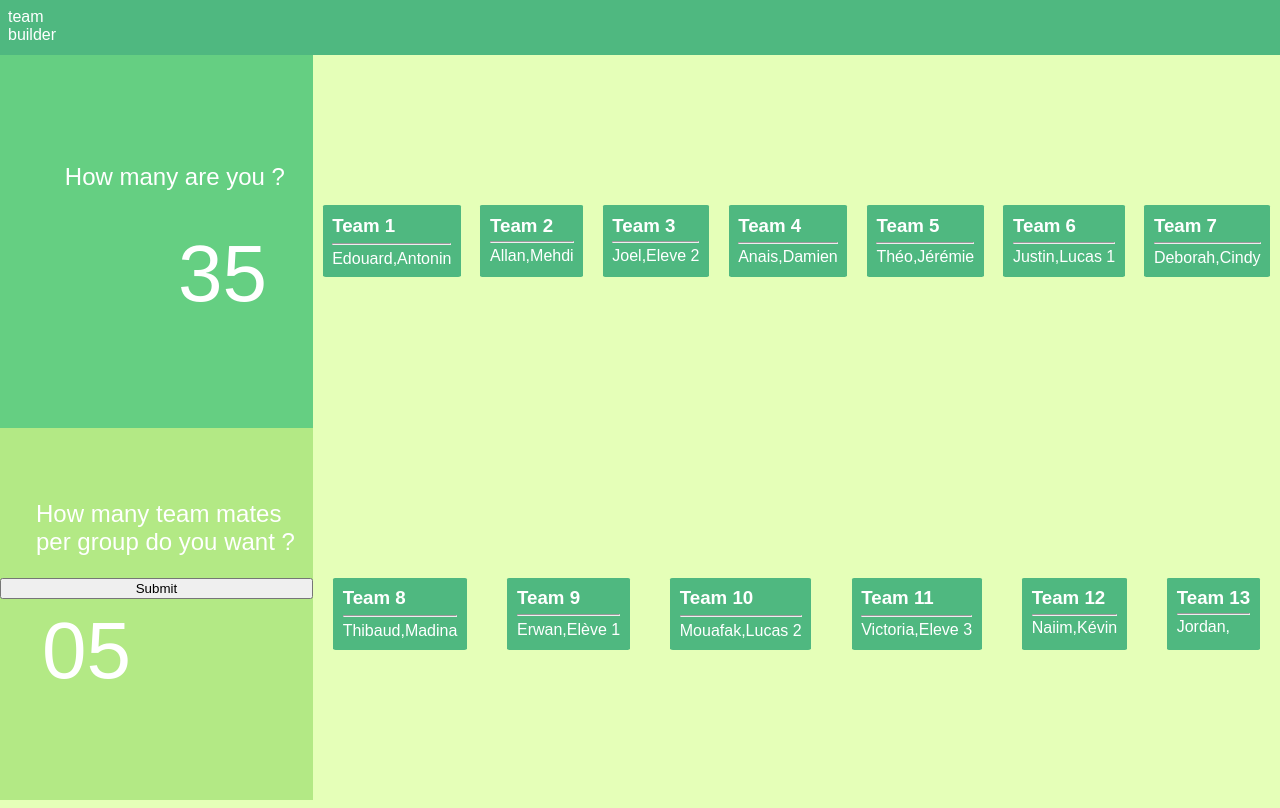
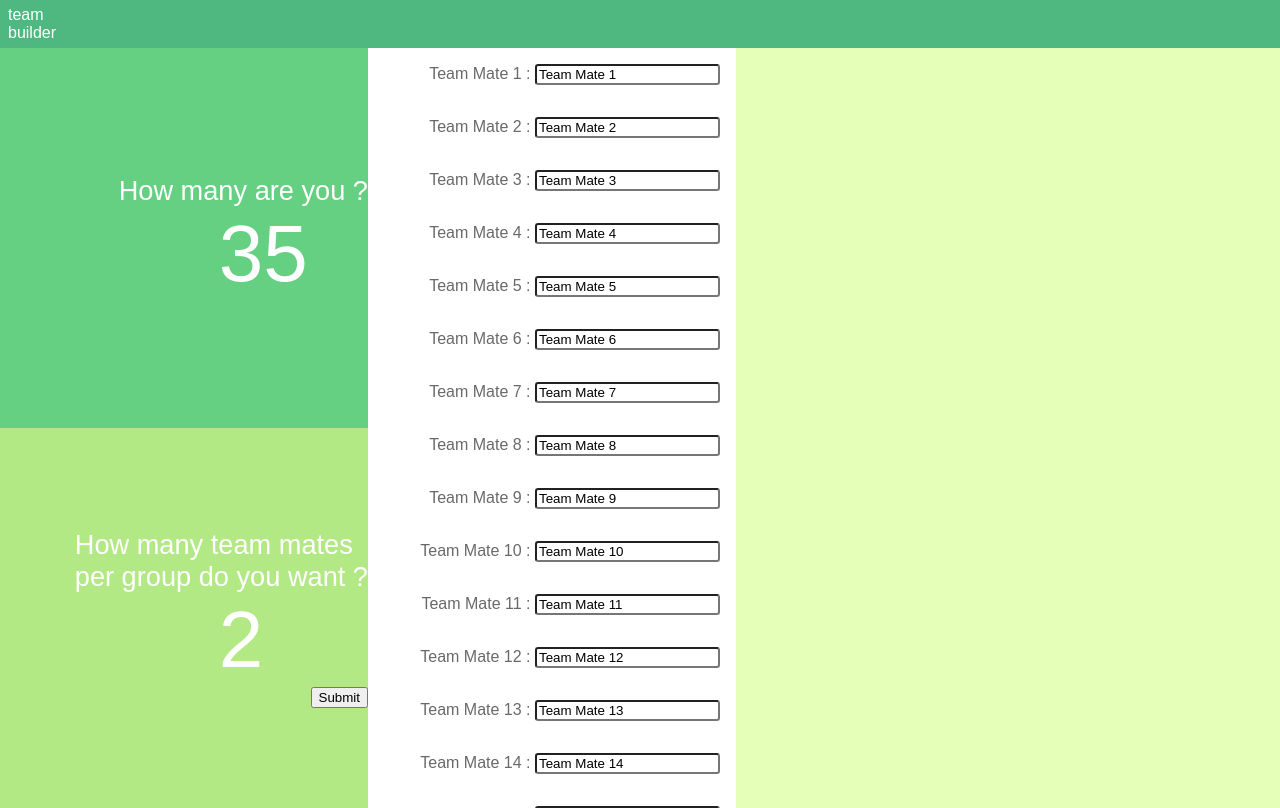
Before and after one commit to EdouardZemb/JS_GENERATOR, a plain HTML site: page index.html in a window 1280 px wide. Both pictures are taken after a click on the button "Submit". Drawn offline with Linux system fonts and the light colour scheme.

Commit message:
addEventListener on #form1Submit to creat new form (inputs depending on #setting1 value

```diff
--- a/css/style.css
+++ b/css/style.css
@@ -1,13 +1,17 @@
+:root
+{
+    font-family: Bahnschrift, sans-serif;
+    font-size: 16px;
+}
 html
 {
-    height: 100vh;
+    height: 40rem;
 }
 body
 {
     display: flex;
     flex-direction: column;
     margin: 0;
-    font-family: Bahnschrift, sans-serif;
     color: white;
     height: 100%;
     min-height: 100vh;
@@ -17,7 +21,12 @@ header
 {
     background-color: #4FB880;
     padding: 0.5em;
-    height: 5%;
+    height: 2rem;
+    display: flex;
+    flex-direction: column;
+    line-height: 1.15;
+    align-items: flex-start;
+    justify-content: center;
 }
 header p
 {
@@ -30,25 +39,52 @@ main
     height: 95%;
     display: flex;
 }
-form
+#form1
 {
     height: 100%;
-    width: 33%;
+    width: 23rem;
 }
 #settings1
 {
     display: flex;
     flex-direction: column;
     background-color: #65CF82;
-    height:50%;
+    min-height:50%;
+    width:100%;
+    justify-content: center;
+    align-items: flex-end;
+}
+.label
+{
+    font-size: 1.7rem;
 }
 #settings2
 {
     background-color: #B3E985;
     height:50%;
+    width:100%;
     display: flex;
     flex-direction: column;
+    justify-content: center;
+    align-items: flex-end;
 }
+#form2
+{
+    display: flex;
+    flex-direction: column;
+    width: 23rem;
+    align-items: flex-end;
+    background-color: white;
+    color: dimgray;
+    overflow: scroll;
+}
+#form2 div{
+    padding: 1rem;
+}
+#form2 input{
+    border-radius: 0.2rem;
+}
+
 #settings2 input
 {
     background-color: #B3E985;
@@ -57,9 +93,6 @@ form
     font-size: 5em;
     font-weight: lighter;
     width: 40%;
-    position: relative;
-    top: 1.5em;
-    left: 0.5em;
 }
 
 #settings1 input
@@ -70,11 +103,9 @@ form
     font-size: 5em;
     font-weight: lighter;
     width: 40%;
-    position: relative;
-    top: 1.8em;
-    left: 2.2em;
 }
-#settings1 label
+
+/*#settings1 label
 {
     font-size: 1.5em;
     font-weight: lighter;
@@ -89,7 +120,7 @@ form
     position: relative;
     top: 3em;
     left: 1.5em;
-}
+}*/
 #teams
 {
     display: flex;
--- a/index.html
+++ b/index.html
@@ -8,36 +8,34 @@
 </head>
 <body>
 <header>
-    <p>team</p>
-    <p>builder</p>
+    <div>
+        <p>team</p>
+        <p>builder</p>
+    </div>
 </header>
     <main>
-        <form action="" method="post">
+        <form id="form1" action="" method="post">
             <div id="settings1">
-                <label for="totalParticipants">How many are you ?</label>
+                <label for="totalParticipants" class="label">How many are you ?</label>
                 <input type="number"
                        name="totalParticipants"
                        id="totalParticipants"
                        list=""
-                       value="35"
-                >
+                        value="35">
             </div>
             <div id="settings2">
-                <label for="participantsPerTeam">How many team mates <br>per group do you want ?</label>
+                <label for="teamMatesPerTeam" class="label">How many team mates <br>per group do you want ?</label>
                 <input type="number"
-                       name="participantsPerTeam"
-                       id="participantsPerTeam"
+                       name="teamMatesPerTeam"
+                       id="teamMatesPerTeam"
                        list=""
-                       value="05"
-                >
-                <button id="formSubmit" type="submit">Submit</button>
+                       value="2">
+                <button id="form1Submit" type="submit">Submit</button>
             </div>
         </form>
         <div id="teams">
-
         </div>
     </main>
-
     <script src="script/script.js"></script>
 </body>
 </html>
--- a/script/script.js
+++ b/script/script.js
@@ -72,8 +72,6 @@ function displayArrays(originalArray)
     {
         numbreElement++;
 
-
-
         let newDiv = document.createElement("div");
 
         newDiv.setAttribute("class","team");
@@ -103,21 +101,48 @@ function displayArrays(originalArray)
         selectDiv.appendChild(newDiv);
     })
 }
+function getValueById(id){
+    return idValue = document.querySelector('#'+id).value;
+}
 
+(function (){
+    const button = document.querySelector('#form1Submit');
+    button.addEventListener("click", (function(submit){
 
-const button = document.querySelector('#formSubmit');
-button.addEventListener("click", (function(submit){
         submit.preventDefault();
+
+        const teamMatesPerTeam = getValueById('teamMatesPerTeam');
+
+        const totalParticipants = getValueById('totalParticipants');
+
+        const newForm = document.querySelector('main').appendChild(document.createElement('form'));
+
+        newForm.setAttribute('id', 'form2');
+
+        for(let i = 0 ; i < totalParticipants ; i++) {
+            const newdiv = document.querySelector('#form2').appendChild(document.createElement('div'));
+            const newLabel = newdiv.appendChild(document.createElement('label'))
+            const newInput = newdiv.appendChild(document.createElement('input'))
+            newInput.setAttribute('id', 'teamMates'+(i+1));
+            newInput.setAttribute('value', 'Team Mate '+(i+1));
+            newLabel.setAttribute('for', 'teamMates'+(i+1));
+            newLabel.innerText = 'Team Mate '+(i+1)+' : ';
+        }
+
+        // document.querySelector('#form2').appendChild(document.createElement('button'));
+
     }));
 
-button.addEventListener("click", (function () {
+})();
 
+/*
 const teamMates = ['Mouafak','Jordan','Madina','Damien','Antonin','Allan','Kévin','Cindy','Thibaud','Anais','Victoria','Justin',
     'Jérémie','Erwan','Lucas 1','Naiim','Théo','Mehdi','Joel','Deborah','Edouard','Lucas 2', 'Elève 1','Eleve 2','Eleve 3'];
-        const teamMatesPerTeam = 2;
+
+let teamMatesPerTeam = 2;
 
 const a = randomizeArray(teamMates);
 const b = arraySeparator(a, teamMatesPerTeam);
 const c = displayArrays(b);
-        return c;
-    }));
+
+*/
```
Lines whose indentation alone changed are shown as unchanged.
